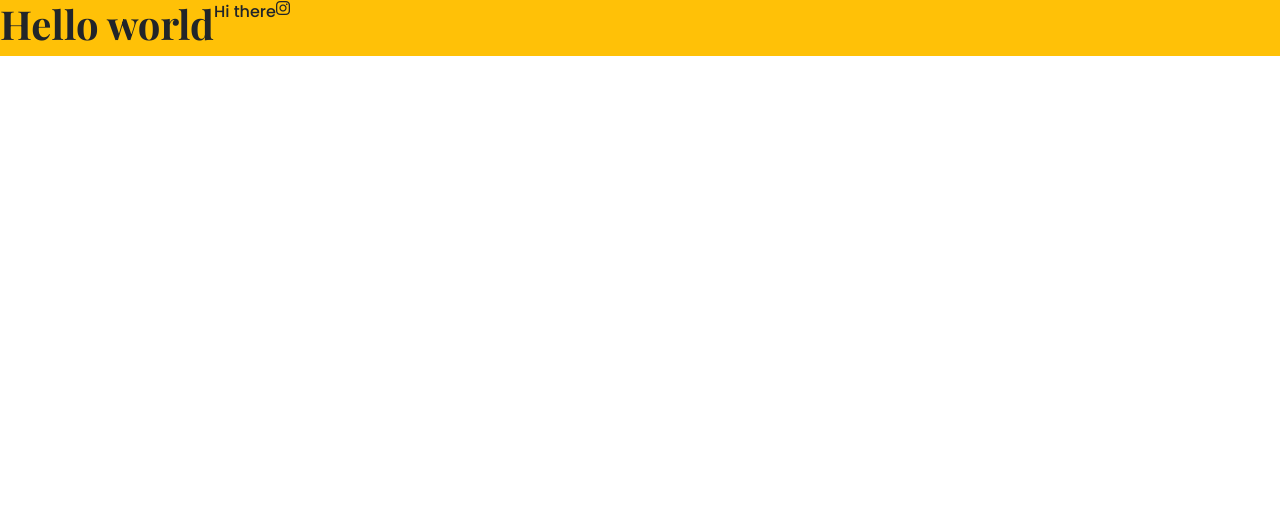
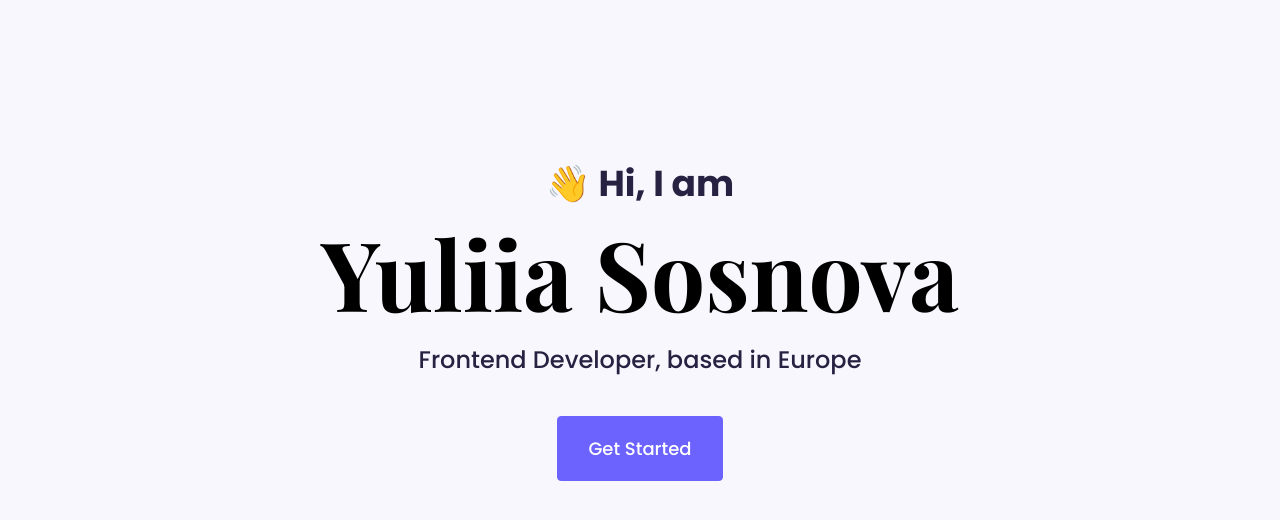
Before and after one commit to Yuliia2280/portfolio-project, a plain HTML site: page index.html in a window 1280 px wide. Drawn offline with nearby package versions, Linux system fonts and the light colour scheme.

Commit message:
Created html and css homepage Hero

```diff
--- a/index.html
+++ b/index.html
@@ -6,9 +6,9 @@
     <meta name="viewport" content="width=device-width, initial-scale=1.0" />
     <title>Document</title>
     <link
-      href="https://cdn.jsdelivr.net/npm/bootstrap@5.3.0/dist/css/bootstrap.min.css"
+      href="https://cdn.jsdelivr.net/npm/bootstrap@5.3.1/dist/css/bootstrap.min.css"
       rel="stylesheet"
-      integrity="sha384-9ndCyUaIbzAi2FUVXJi0CjmCapSmO7SnpJef0486qhLnuZ2cdeRhO02iuK6FUUVM"
+      integrity="sha384-4bw+/aepP/YC94hEpVNVgiZdgIC5+VKNBQNGCHeKRQN+PtmoHDEXuppvnDJzQIu9"
       crossorigin="anonymous"
     />
     <link rel="preconnect" href="https://fonts.googleapis.com" />
@@ -19,8 +19,8 @@
     />
     <link rel="stylesheet" href="/styles/portfolio.css" />
     <script
-      src="https://cdn.jsdelivr.net/npm/bootstrap@5.3.0/dist/js/bootstrap.bundle.min.js"
-      integrity="sha384-geWF76RCwLtnZ8qwWowPQNguL3RmwHVBC9FhGdlKrxdiJJigb/j/68SIy3Te4Bkz"
+      src="https://cdn.jsdelivr.net/npm/bootstrap@5.3.1/dist/js/bootstrap.bundle.min.js"
+      integrity="sha384-HwwvtgBNo3bZJJLYd8oVXjrBZt8cqVSpeBNS5n7C8IVInixGAoxmnlMuBnhbgrkm"
       crossorigin="anonymous"
     ></script>
     <script
@@ -29,10 +29,13 @@
     ></script>
   </head>
   <body>
-    <div class="d-flex bg-warning">
-      <h1>Hello world</h1>
-      <p>Hi there</p>
-      <i class="fa-brands fa-instagram"></i>
+    <div class="hero">
+      <p>👋 Hi, I am</p>
+      <h1>Yuliia Sosnova</h1>
+      <h2>Frontend Developer, based in Europe</h2>
+      <div>
+        <a href="#" class="btn btn-branding mt-3">Get Started</a>
+      </div>
     </div>
   </body>
 </html>
--- a/styles/portfolio.css
+++ b/styles/portfolio.css
@@ -1,8 +1,59 @@
-h1 {
-  font-family: "Playfair Display", serif;
+:root {
+  --heading-font-family: "Playfair Display", serif;
+  --default-font-family: "Poppins", sans-serif;
+  --branding-color: #6c63ff;
+  --secondary-color: #f9f7fe;
+}
+
+.hero p {
+  font-family: var(--default-font-family);
+  font-size: 36px;
+  color: #272142;
+  line-height: 48px;
   font-weight: bold;
 }
-p {
-  font-family: "Poppins", sans-serif;
-  font-weight: normal;
+.hero h1 {
+  font-family: var(--heading-font-family);
+  font-weight: bold;
+  font-size: 96px;
+  color: black;
+  line-height: 96px;
 }
+.hero h2 {
+  font-family: var(--default-font-family);
+  font-weight: 400;
+  font-size: 24px;
+  color: #272142;
+  line-height: 64px;
+}
+.hero {
+  text-align: center;
+  background-color: var(--secondary-color);
+  font-family: var(--default-font-family);
+  padding: 160px 20px;
+}
+
+.btn-branding {
+  background-color: var(--branding-color);
+  border-color: var(--branding-color);
+  padding: 18px 30px;
+  color: white;
+  border-radius: 4px;
+  font-size: 18px;
+  font-weight: 500;
+}
+.btn-branding:hover {
+  background-color: var(--branding-color);
+  border-color: var(--branding-color);
+}
+.btn.btn-branding:active {
+  background-color: #4d46c7;
+  border-color: var(--branding-color);
+}
+
+@media (max-width: 576px) {
+  .hero h1 {
+    font-size: 64px;
+    line-height: 96px;
+  }
+}
```
